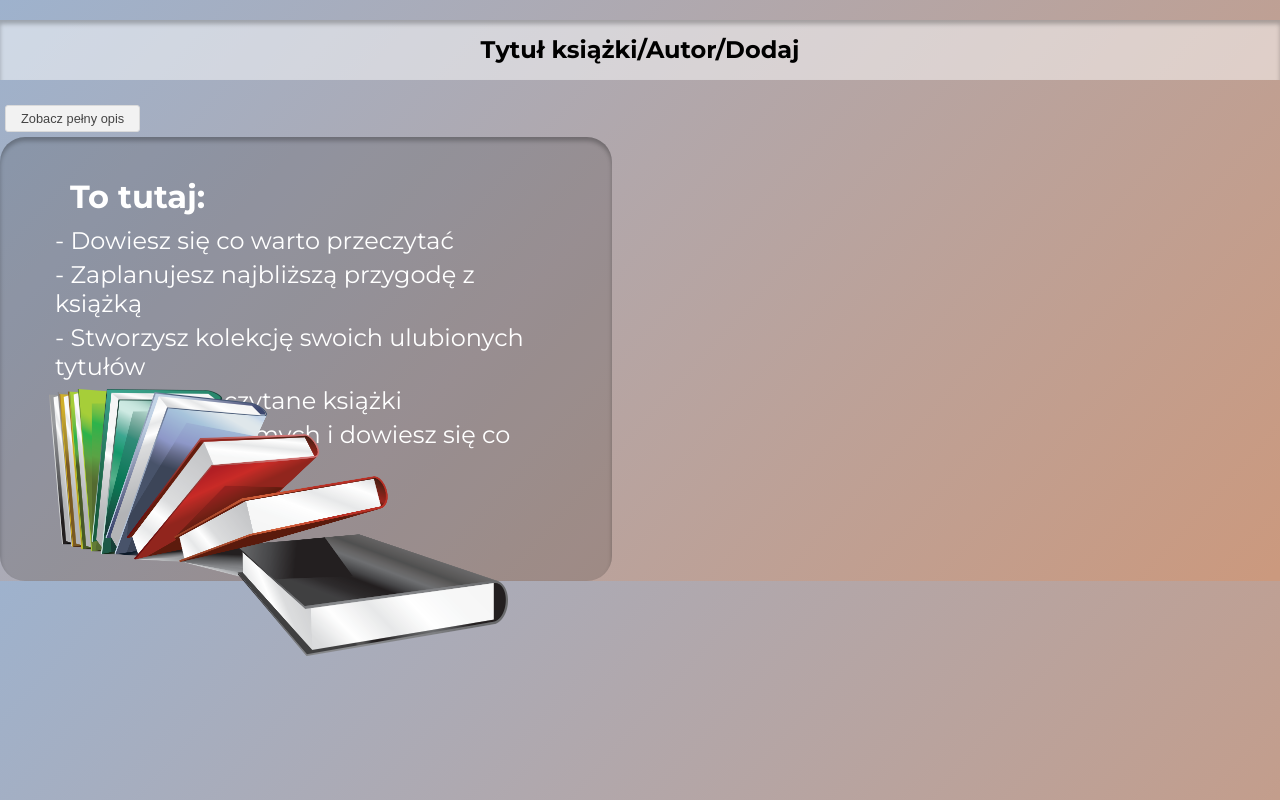
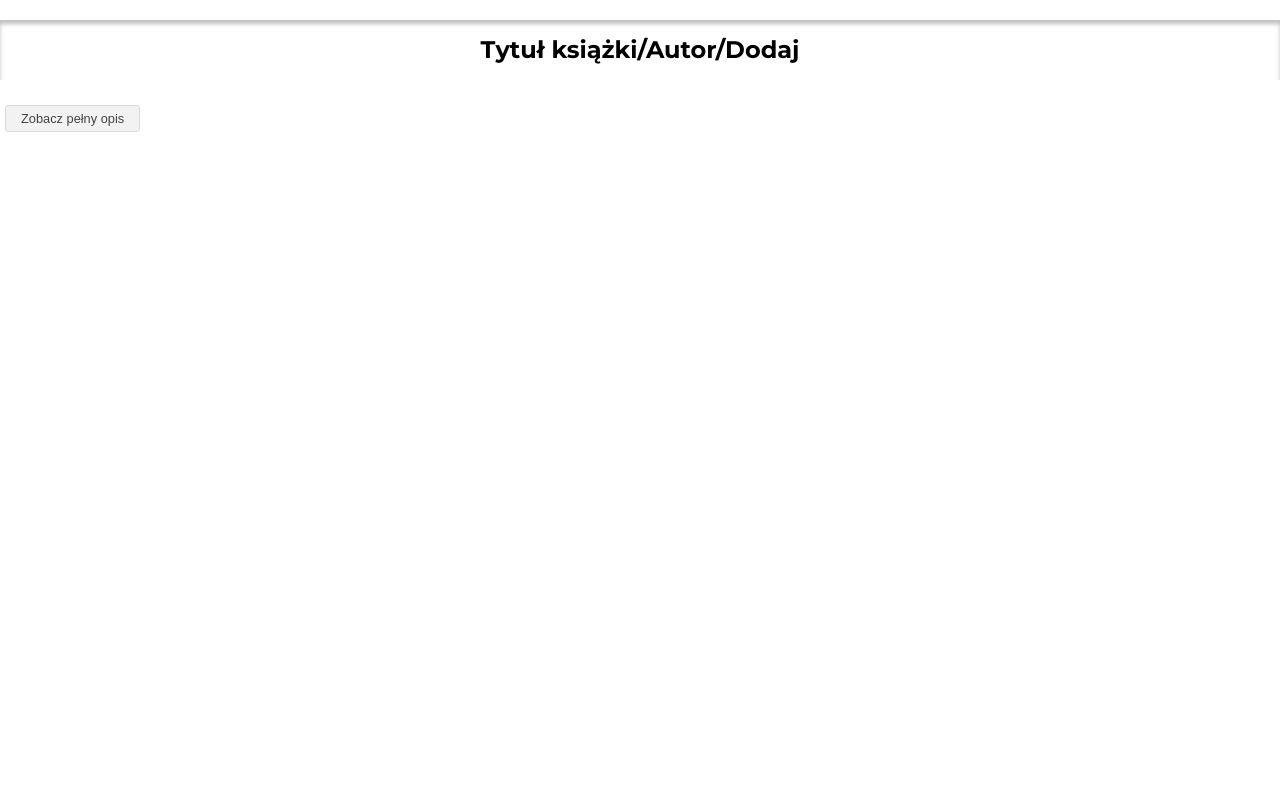
Before and after one commit to maciekkwiet/Bookweb, a React (Create React App) app in the folder client/: page / in a window 1280 px wide. Built offline with nearby package versions, Linux system fonts and the light colour scheme; a web font is replaced by a local one.

Commit message:
BoxBooks complete

```diff
--- a/client/src/App.tsx
+++ b/client/src/App.tsx
@@ -1,7 +1,6 @@
 import { Theme } from './Theme';
 import { Button } from './Components/Button/Button';
 import { BigLabel } from './Components/BigLabel/BigLabel';
-import { BoxBooks } from './Components/BoxBooks/BoxBooks';
 import Input from './Components/Input/Input';
 
 
@@ -10,7 +9,6 @@ function App() {
     <Theme>
       <BigLabel title="Tytuł książki/Autor/Dodaj"></BigLabel>
       <Button onClick={() => { }}>Zobacz pełny opis</Button>
-      <BoxBooks></BoxBooks>
     </Theme>
   );
 }
--- a/client/src/Components/BoxBooks/BoxBooks.tsx
+++ b/client/src/Components/BoxBooks/BoxBooks.tsx
@@ -1,11 +1,7 @@
 import { FC } from 'react';
 import { BoxBooksComponent, BoxBooksTitle, BoxBooksParagraph, BoxBooksImage } from './BoxBooksStyles';
 
-export type BoxBooksComponentProps = {
-
-}
-
-export const BoxBooks: FC<BoxBooksComponentProps> = () => {
+export const BoxBooks = () => {
   return (
     <BoxBooksComponent data-testid="BoxBooksId">
       <BoxBooksTitle>
--- a/client/src/index.css
+++ b/client/src/index.css
@@ -1,7 +1,6 @@
 @import url('https://fonts.googleapis.com/css2?family=Clicker+Script&family=Esteban&family=Montserrat:wght@400;700&display=swap');
 
 body {
-  background-image: linear-gradient(312.01deg, #CB997E 0.66%, #9EB2CD 100%);
   margin: 0;
   font-family: -apple-system, BlinkMacSystemFont, 'Segoe UI', 'Roboto', 'Oxygen', 'Ubuntu', 'Cantarell', 'Fira Sans',
     'Droid Sans', 'Helvetica Neue', sans-serif;
```
Also changed, not shown: 1 other file (tests, documents, lock files or other folders).
